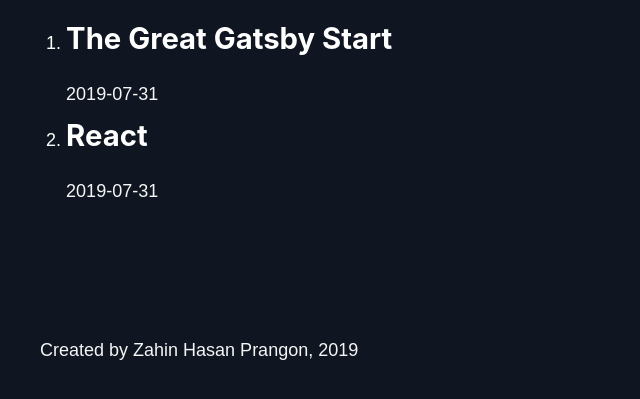
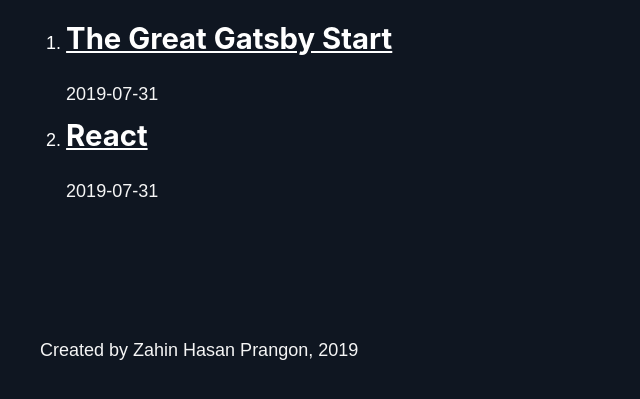
Before and after one commit to Zahin430/Blog-Application, a Gatsby site: page /blog in a window 1280 px wide. Shown: the part 393-792 px from the top of the page, without its empty margins (243-883 px from the left). Built offline with nearby package versions, Linux system fonts and the light colour scheme; Gatsby itself is replaced by a stand-in of ours.

Commit message:
link tag queried and used in the blog header

```diff
--- a/src/pages/blog.js
+++ b/src/pages/blog.js
@@ -1,6 +1,6 @@
 import React from 'react';
 import Layout from '../components/layout'
-import { graphql, useStaticQuery } from 'gatsby'
+import { graphql, useStaticQuery, Link } from 'gatsby'
 
 const BlogPage = () => {
     const data = useStaticQuery(graphql`
@@ -11,13 +11,18 @@
                 frontmatter {
                     title
                     date
-              }
+                }
+                fields {
+                    slug
+                }
             }
           }
         }
       }
     `)
-    console.log(data)
+    // console.log(data)
+
+
     return (
         <div>
             <Layout>
@@ -29,7 +34,11 @@
                 {data.allMarkdownRemark.edges.map((edge) => {
                     return (
                         <li>
-                            <h2>{edge.node.frontmatter.title}</h2>
+                            <h2>
+                            <Link to = {`/blog/${edge.node.fields.slug}`}>
+                            {edge.node.frontmatter.title}
+                            </Link>
+                            </h2>
                             <p>{edge.node.frontmatter.date}</p>
                         </li>
                     )
```
